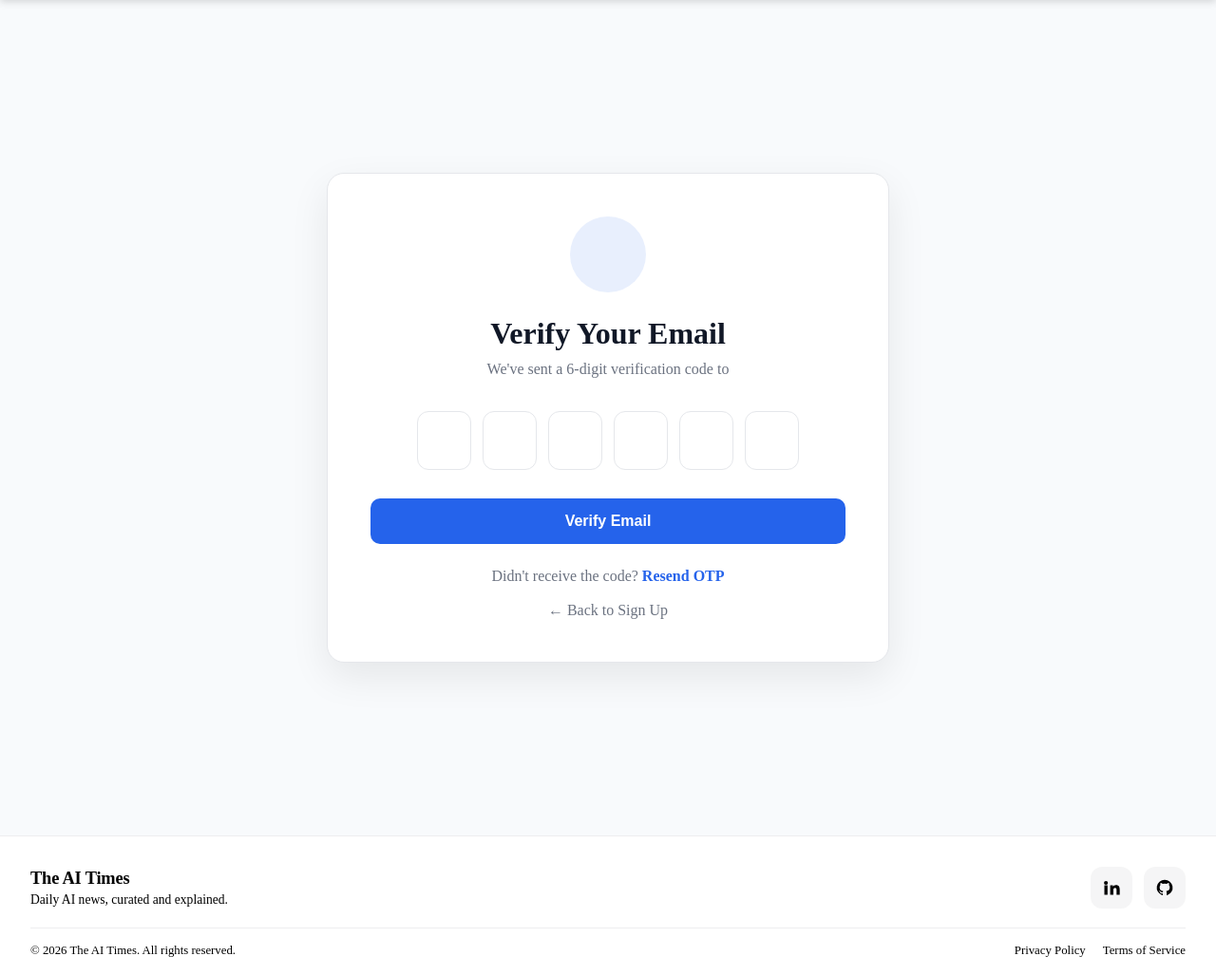
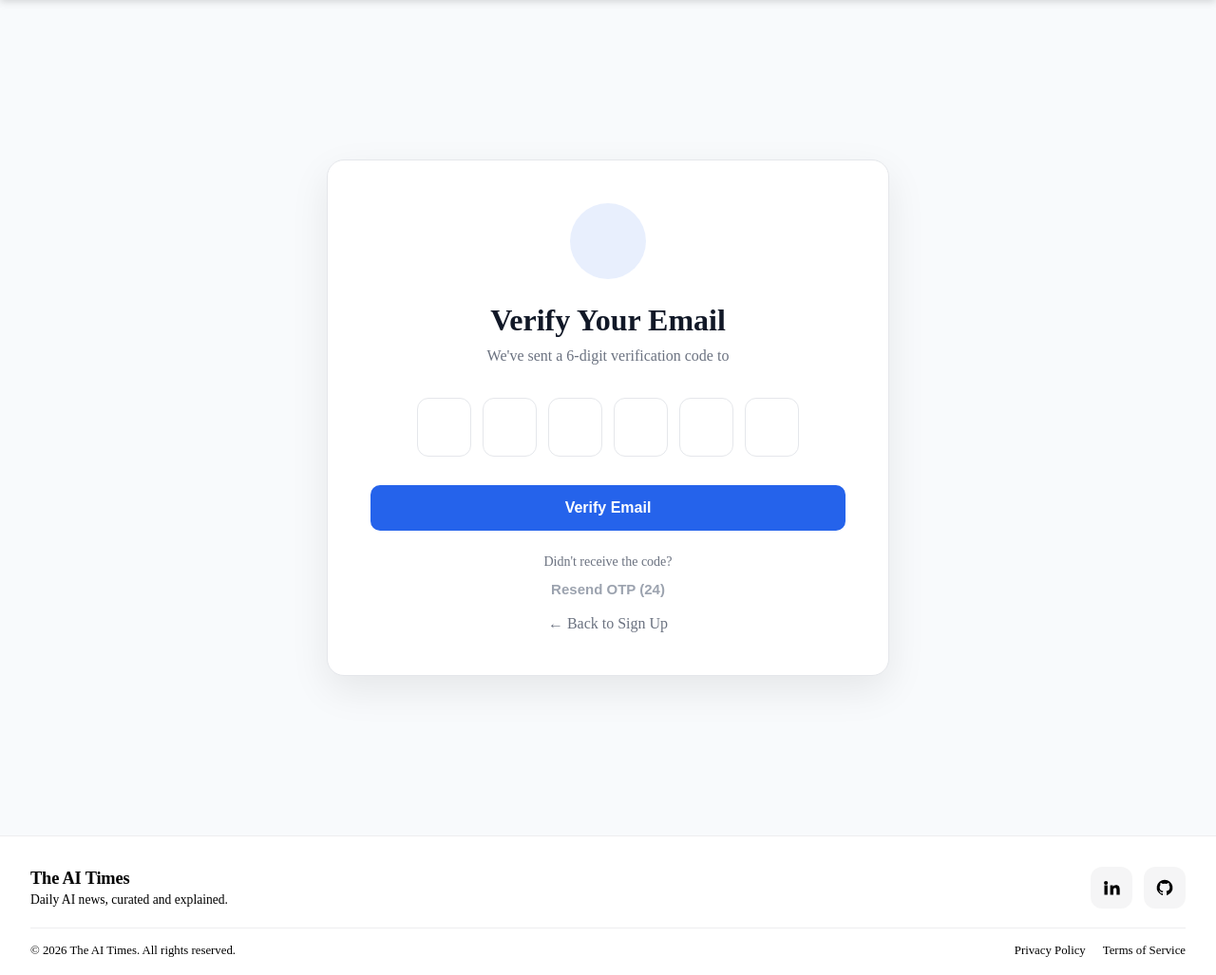
Before and after one commit to rathodmilandipsinh-ui/The-AI-times, a Flask app: page /auth/otp-verification in a window 1280 px wide. Shown: the part 74-1101 px from the top of the page at 95% size. Run offline with Flask 3, Linux system fonts and the light colour scheme.

Commit message:
Resend Otp Backend Added

```diff
--- a/routes/auth.py
+++ b/routes/auth.py
@@ -14,7 +14,8 @@ from services.auth_service import (
     forgot_password,
     reset_password,
     register_user,
-    create_user_from_session)
+    create_user_from_session,
+    resend_otp)
 from services.otp_service import (verify_otp,get_otp_from_form)
 
 
@@ -106,6 +107,18 @@ def reset_password_route():
 
     return render_template("auth/reset-password.html")
 
+@auth.route("/resend-otp",methods=["POST"])
+def resend_otp_route():
+
+    success, message = resend_otp()
+
+    if success:
+        flash(message, "success")
+    else:
+        flash(message, "error")
+
+    return redirect(url_for("auth.otp_verification"))
+
 @auth.route("/auth/logout")
 def logout():
     logout_user()
--- a/services/auth_service.py
+++ b/services/auth_service.py
@@ -145,7 +145,7 @@ def resend_otp():
         if not send_registration_otp_email(email, otp):
             return False, "Unable to send OTP email."
 
-    elif purpose == "reset_password":
+    elif purpose == "reset-password":
 
         email = session.get("reset_email")
 
--- a/services/email_service.py
+++ b/services/email_service.py
@@ -6,7 +6,7 @@ from flask import current_app
 
 
 def send_registration_otp_email(user_email,otp):
-    send_otp_email(
+    return send_otp_email(
     user_email,
     otp,
     "Verify Your Email Address",
@@ -14,7 +14,7 @@ def send_registration_otp_email(user_email,otp):
 )
 
 def send_reset_password_otp_email(user_email,otp):
-    send_otp_email(
+    return send_otp_email(
     user_email,
     otp,
     "Password Reset Verification Code",
--- a/static/css/otp.css
+++ b/static/css/otp.css
@@ -145,23 +145,72 @@
     background:var(--primary-hover);
 }
 
+
 /* ===========================
-   LINKS
+   Resend OTP Section
 =========================== */
 
-.resend{
-    margin-top:25px;
-    color:var(--text-light);
+.resend-section{
+    margin-top: 25px;
+    text-align: center;
 }
 
-.resend a{
-    color:var(--primary);
-    text-decoration:none;
-    font-weight:600;
+.resend-section p{
+    color: #6b7280;
+    font-size: 14px;
+    margin-bottom: 12px;
 }
 
-.resend a:hover{
-    text-decoration:underline;
+/* Form */
+.resend-section form{
+    display: inline-block;
+}
+
+/* Button */
+.resend-btn{
+    background: transparent;
+    border: none;
+    color: #2563eb;
+    font-size: 15px;
+    font-weight: 600;
+    cursor: pointer;
+    transition: .25s;
+}
+
+/* Hover */
+.resend-btn:not(:disabled):hover{
+    color: #1d4ed8;
+    text-decoration: underline;
+}
+
+/* Disabled State */
+.resend-btn:disabled{
+    color: #9ca3af;
+    cursor: not-allowed;
+    text-decoration: none;
+}
+
+/* Countdown */
+#countdown{
+    font-weight: 700;
+    color: inherit;
+}
+
+/* Small screens */
+@media (max-width:600px){
+
+    .resend-section{
+        margin-top: 20px;
+    }
+
+    .resend-section p{
+        font-size: 13px;
+    }
+
+    .resend-btn{
+        font-size: 14px;
+    }
+
 }
 
 .back-link{
--- a/static/js/otp.js
+++ b/static/js/otp.js
@@ -78,4 +78,30 @@ document.addEventListener("DOMContentLoaded", () => {
 
     });
 
+    const resendButton = document.getElementById("resend-btn");
+    const countdown = document.getElementById("countdown");
+
+    if (resendButton && countdown) {
+
+        let seconds = 30;
+
+        const timer = setInterval(() => {
+
+            seconds--;
+
+            countdown.textContent = seconds;
+
+            if (seconds <= 0) {
+
+                clearInterval(timer);
+
+                resendButton.disabled = false;
+                resendButton.textContent = "Resend OTP";
+
+            }
+
+        }, 1000);
+
+    }
+
 });
--- a/templates/auth/otp-verification.html
+++ b/templates/auth/otp-verification.html
@@ -61,14 +61,22 @@ Verify Email
 
         </form>
 
-        <div class="resend">
+        <div class="resend-section">
 
-            Didn't receive the code?
+            <p>
+                Didn't receive the code?
 
-            <a href="">
-                Resend OTP
-            </a>
 
+            </p>
+
+            <form action="{{ url_for('auth.resend_otp_route') }}" method="POST">
+
+                <button type="submit" id="resend-btn" class="resend-btn" disabled>
+
+                    Resend OTP (<span id="countdown">30</span>)
+
+                </button>
+            </form>
         </div>
 
         <div class="back-link">
```
